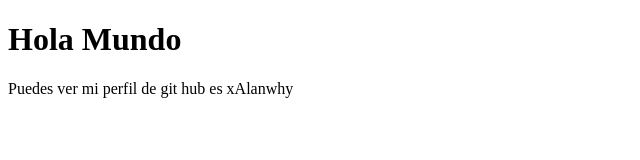
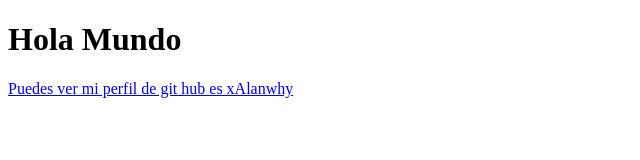
Before and after one commit to xAlanwhy/1erParcialGithubySurge.sh, a plain HTML site: page index.html in a window 1280 px wide. Shown: the whole page, without its empty margins (0-640 px from the left). Drawn offline with Linux system fonts and the light colour scheme.

Commit message:
Deploy Fix

```diff
--- a/index.html
+++ b/index.html
@@ -5,7 +5,7 @@
 <head>
     <body>
      <h1>Hola Mundo</h1>
-     <p> Puedes ver mi perfil de git hub es xAlanwhy</p>
+     <a href="https://github.com/xAlanwhy"> Puedes ver mi perfil de git hub es xAlanwhy</a>
      </body>
 </head>
 
```
